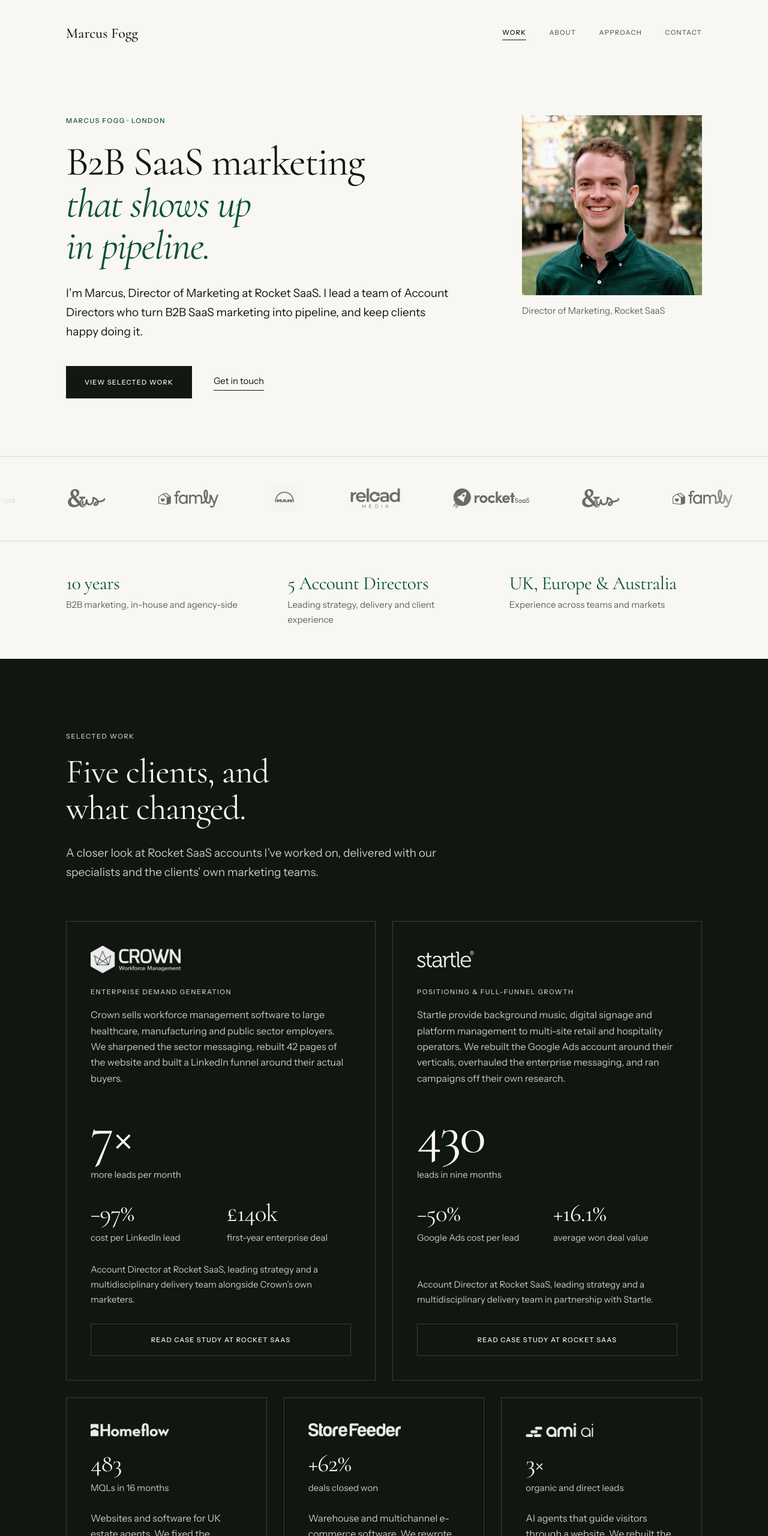
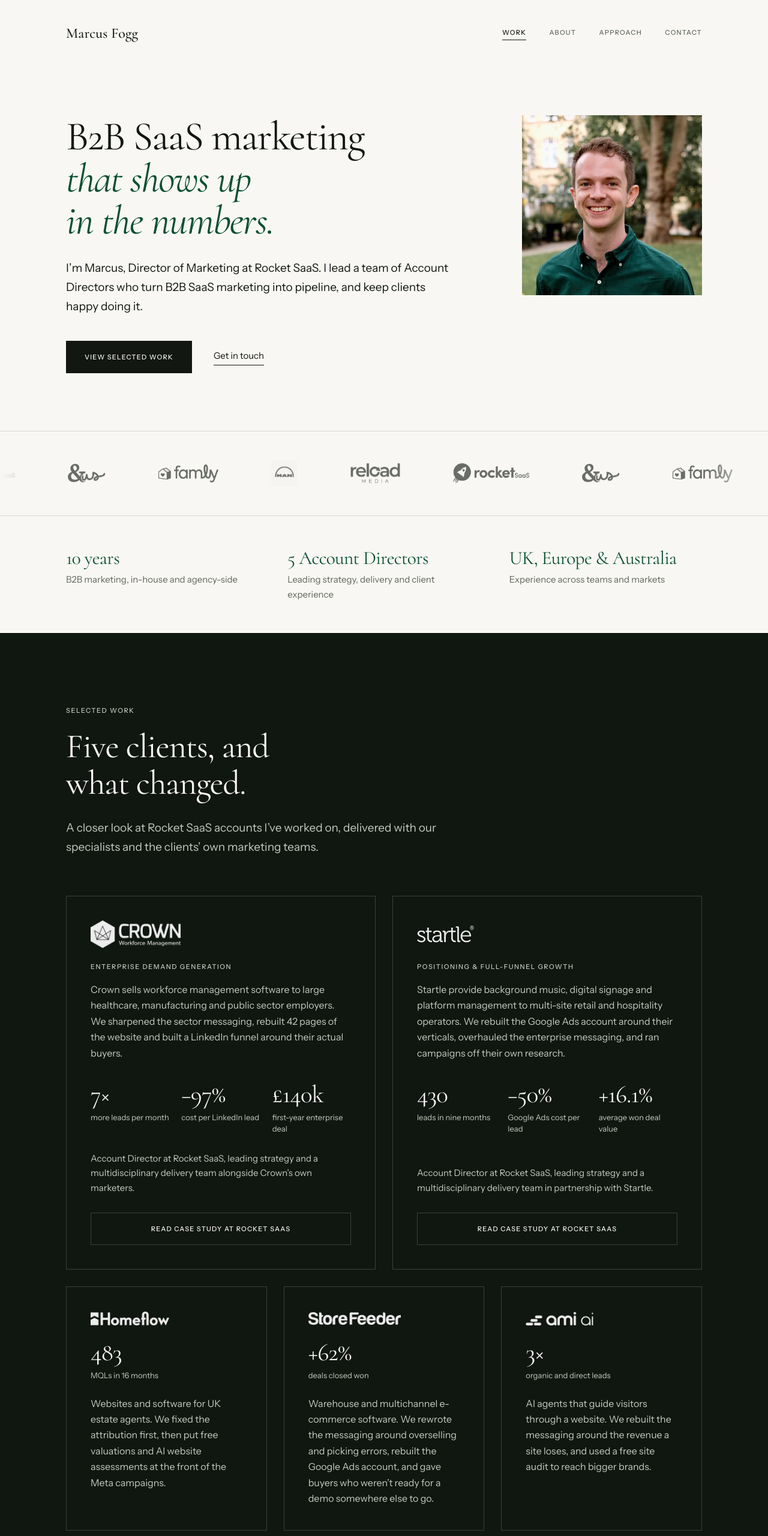
Before and after one commit to marcusfogg1997/marcusfogg1997.github.io, a plain HTML site: page index.html in a window 1280 px wide. Shown: the top 2560 px of the page at 60% size. Drawn offline with Linux system fonts and the light colour scheme.

Commit message:
Add files via upload

```diff
--- a/assets/css/styles.css
+++ b/assets/css/styles.css
@@ -282,6 +282,8 @@ section[id] { scroll-margin-top: 2rem; }
   letter-spacing: -0.025em;
   margin-top: 1.5rem;
 }
+/* nothing above it now, so it starts level with the portrait */
+.hero__title--lead { margin-top: 0; }
 .hero__title em {
   font-style: italic;
   color: var(--green);
@@ -460,28 +462,28 @@ section[id] { scroll-margin-top: 2rem; }
 }
 .case .btn--outline { margin-top: 1.75rem; }
 
-.stat { margin-top: 2rem; }
-.stat--hero { margin-top: 2.25rem; }
+/* three figures of equal weight, so no single number dominates the card */
+.stat-row {
+  display: grid;
+  grid-template-columns: repeat(3, minmax(0, 1fr));
+  gap: clamp(0.75rem, 2vw, 1.25rem);
+  margin-top: 2.25rem;
+}
+.stat { margin: 0; }
 .stat__figure {
   display: block;
   font-family: var(--display);
-  font-size: var(--fs-stat);
+  font-size: var(--fs-stat-sm);
   line-height: 1;
-  letter-spacing: -0.025em;
+  letter-spacing: -0.02em;
   color: var(--cream);
 }
-.stat__figure--sm { font-size: var(--fs-stat-sm); }
 .stat__label {
   display: block;
   margin-top: 0.5rem;
-  font-size: var(--fs-small);
+  font-size: 0.8125rem;
+  line-height: 1.45;
   color: var(--on-dark);
-}
-
-.stat-pair {
-  display: grid;
-  grid-template-columns: repeat(2, minmax(0, 1fr));
-  gap: 1.25rem;
 }
 
 /* ----------------------------------------------------------------- About -- */
@@ -548,14 +550,16 @@ section[id] { scroll-margin-top: 2rem; }
 }
 
 .pillar { border-top: 1px solid var(--rule); padding-top: 1.5rem; }
-.pillar__num {
-  font-size: var(--fs-eyebrow);
-  font-weight: 500;
-  letter-spacing: 0.11em;
+/* stroke-width is 1 on a 24 unit box, so at this size the line stays close to
+   the weight of the hairline rules rather than thickening with the icon */
+.pillar__icon {
+  display: block;
+  width: clamp(2.25rem, 1.9rem + 1.1vw, 2.75rem);
+  height: clamp(2.25rem, 1.9rem + 1.1vw, 2.75rem);
   color: var(--green);
 }
 .pillar__title {
-  margin-top: 1rem;
+  margin-top: 1.125rem;
   font-family: var(--display);
   font-size: clamp(1.5rem, 1.35rem + 0.6vw, 1.875rem);
   line-height: 1.2;
--- a/index.html
+++ b/index.html
@@ -43,11 +43,10 @@
   <section class="hero">
     <div class="container hero__inner">
       <div class="hero__text">
-        <p class="eyebrow eyebrow--green">Marcus Fogg &middot; London</p>
-        <h1 class="hero__title">
+        <h1 class="hero__title hero__title--lead">
           B2B SaaS marketing<br>
           <em>that shows up</em><br>
-          <em>in pipeline.</em>
+          <em>in the numbers.</em>
         </h1>
         <p class="lead">
           I&rsquo;m Marcus, Director of Marketing at Rocket SaaS. I lead a team of Account
@@ -78,7 +77,6 @@
             alt="Marcus Fogg smiling outdoors"
             fetchpriority="high" decoding="async">
         </picture>
-        <figcaption>Director of Marketing, Rocket SaaS</figcaption>
       </figure>
     </div>
   </section>
@@ -159,17 +157,17 @@
             pages of the website and built a LinkedIn funnel around their actual buyers.
           </p>
 
-          <p class="stat stat--hero">
+          <div class="stat-row">
+            <p class="stat">
               <span class="stat__figure">7&times;</span>
               <span class="stat__label">more leads per month</span>
             </p>
-          <div class="stat-pair">
             <p class="stat">
-              <span class="stat__figure stat__figure--sm">&minus;97%</span>
+              <span class="stat__figure">&minus;97%</span>
               <span class="stat__label">cost per LinkedIn lead</span>
             </p>
             <p class="stat">
-              <span class="stat__figure stat__figure--sm">&pound;140k</span>
+              <span class="stat__figure">&pound;140k</span>
               <span class="stat__label">first-year enterprise deal</span>
             </p>
           </div>
@@ -195,17 +193,17 @@
             off their own research.
           </p>
 
-          <p class="stat stat--hero">
+          <div class="stat-row">
+            <p class="stat">
               <span class="stat__figure">430</span>
               <span class="stat__label">leads in nine months</span>
             </p>
-          <div class="stat-pair">
             <p class="stat">
-              <span class="stat__figure stat__figure--sm">&minus;50%</span>
+              <span class="stat__figure">&minus;50%</span>
               <span class="stat__label">Google Ads cost per lead</span>
             </p>
             <p class="stat">
-              <span class="stat__figure stat__figure--sm">+16.1%</span>
+              <span class="stat__figure">+16.1%</span>
               <span class="stat__label">average won deal value</span>
             </p>
           </div>
@@ -277,7 +275,7 @@
     <div class="container about__grid">
 
       <div class="about__narrative">
-        <h2 class="section-title about__title">A little about me.</h2>
+        <h2 class="section-title about__title">My experience.</h2>
         <p>
           I&rsquo;ve spent ten years in B2B marketing across the UK, Europe and Australia,
           in-house and agency-side. What I like about it is the mix: creative thinking,
@@ -346,7 +344,8 @@
 
       <ul class="pillars">
         <li class="pillar">
-          <p class="pillar__num">01</p>
+          <svg class="pillar__icon" viewBox="0 0 24 24" fill="none" stroke="currentColor"
+                 stroke-width="1" stroke-linecap="round" stroke-linejoin="round" aria-hidden="true"><circle cx="8" cy="9.2" r="4.6"/><circle cx="16" cy="9.2" r="4.6"/><circle cx="12" cy="16.4" r="4.6"/></svg>
           <h3 class="pillar__title">Teams &amp; client experience</h3>
           <p class="pillar__detail">
             Getting teams set up to do good work: clearer processes, feedback that helps,
@@ -354,7 +353,8 @@
           </p>
         </li>
         <li class="pillar">
-          <p class="pillar__num">02</p>
+          <svg class="pillar__icon" viewBox="0 0 24 24" fill="none" stroke="currentColor"
+                 stroke-width="1" stroke-linecap="round" stroke-linejoin="round" aria-hidden="true"><circle cx="12" cy="12" r="8.6"/><circle cx="12" cy="12" r="4.1"/><circle cx="12" cy="12" r="0.7" fill="currentColor" stroke="none"/></svg>
           <h3 class="pillar__title">Positioning &amp; demand generation</h3>
           <p class="pillar__detail">
             Working out who we&rsquo;re talking to and what to say, then putting it behind
@@ -362,7 +362,8 @@
           </p>
         </li>
         <li class="pillar">
-          <p class="pillar__num">03</p>
+          <svg class="pillar__icon" viewBox="0 0 24 24" fill="none" stroke="currentColor"
+                 stroke-width="1" stroke-linecap="round" stroke-linejoin="round" aria-hidden="true"><path d="M3.6 5h16.8l-6.4 7.5v6.1l-4-2.5v-3.6z"/></svg>
           <h3 class="pillar__title">CRO, CRM &amp; automation</h3>
           <p class="pillar__detail">
             What happens after the click. Website conversion, lead management, reporting
@@ -370,7 +371,8 @@
           </p>
         </li>
         <li class="pillar">
-          <p class="pillar__num">04</p>
+          <svg class="pillar__icon" viewBox="0 0 24 24" fill="none" stroke="currentColor"
+                 stroke-width="1" stroke-linecap="round" stroke-linejoin="round" aria-hidden="true"><circle cx="12" cy="4.4" r="1.7"/><circle cx="19.2" cy="9.7" r="1.7"/><circle cx="16.5" cy="18.1" r="1.7"/><circle cx="7.5" cy="18.1" r="1.7"/><circle cx="4.8" cy="9.7" r="1.7"/><circle cx="12" cy="12" r="2.8"/></svg>
           <h3 class="pillar__title">Events &amp; community</h3>
           <p class="pillar__detail">
             Building event programmes from the concept through to promotion, delivery and
@@ -392,8 +394,7 @@
           ideas, I&rsquo;d like to hear from you.
         </p>
         <p class="contact__actions">
-          <a class="btn btn--light" href="mailto:marcusfogg1997@gmail.com">marcusfogg1997@gmail.com</a>
-          <a class="link-underline link-underline--on-dark" href="https://www.linkedin.com/in/marcusfogg/" target="_blank" rel="noopener">Connect on LinkedIn</a>
+          <a class="btn btn--light" href="https://www.linkedin.com/in/marcusfogg/" target="_blank" rel="noopener">Connect on LinkedIn</a>
         </p>
       </div>
     </div>
```
Also changed, not shown: cv.html (+0 -1 lines), 1 other file. Lines whose indentation alone changed are shown as unchanged.
